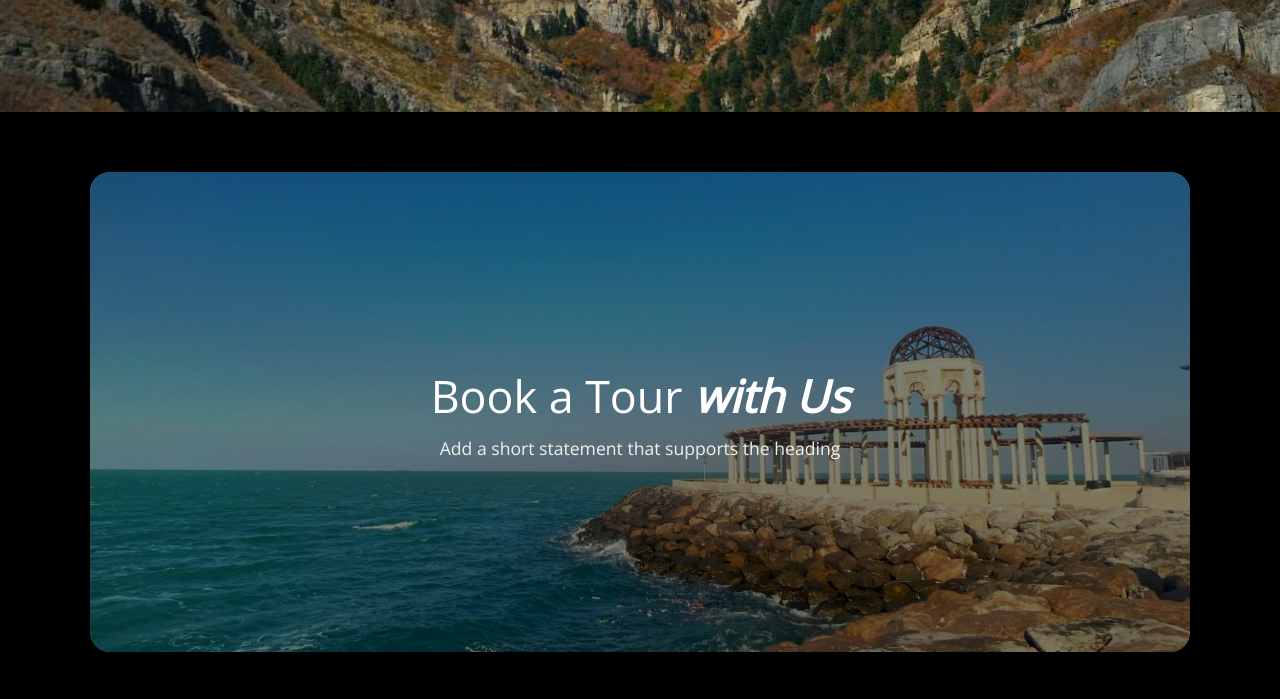
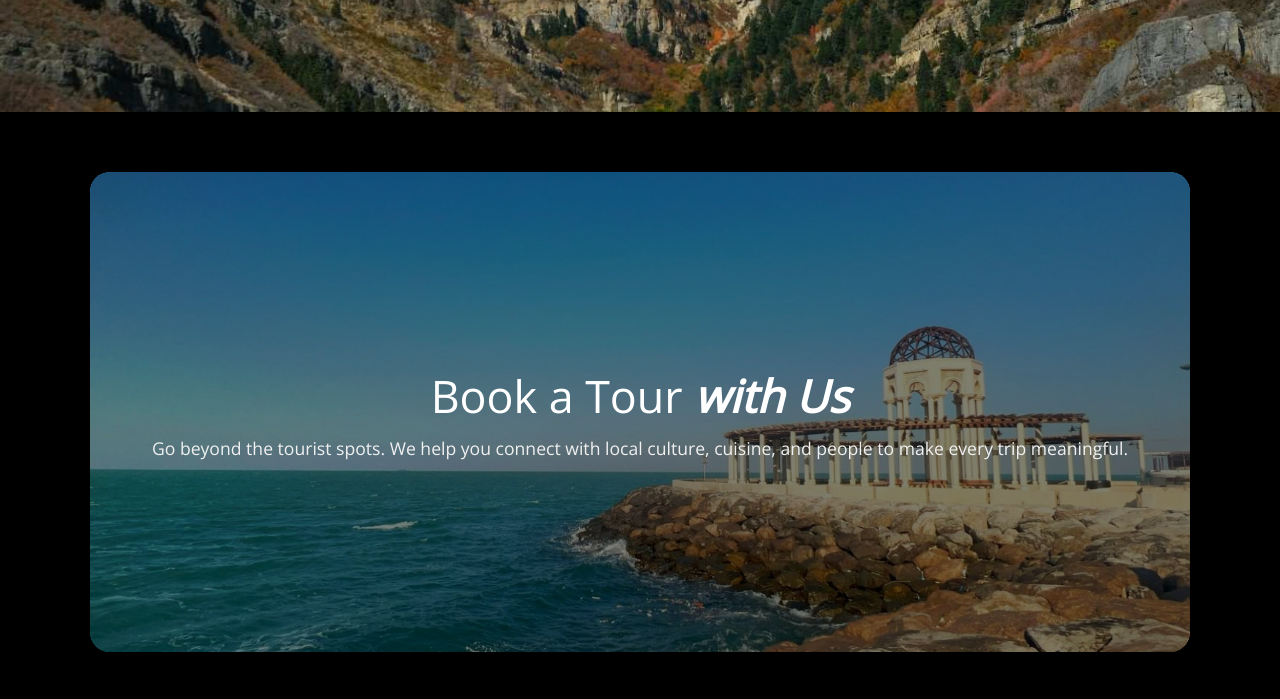
Before and after one commit to Palakgaur2004/Leav-Tours---Modern-Travel-Landing-Page-Website, a plain HTML site: page index.html in a window 1280 px wide. Shown: the part 3346-4045 px from the top of the page. Drawn offline with nearby package versions, Linux system fonts and the light colour scheme; a web font is replaced by a local one.

Commit message:
Update index.html

```diff
--- a/index.html
+++ b/index.html
@@ -244,7 +244,10 @@
         <div class="booking-overlay">
           <div class="booking-text">
             <h2>Book a Tour <span>with Us</span></h2>
-            <p>Add a short statement that supports the heading</p>
+            <p>
+              Go beyond the tourist spots. We help you connect with local
+              culture, cuisine, and people to make every trip meaningful.
+            </p>
           </div>
         </div>
       </div>
```
